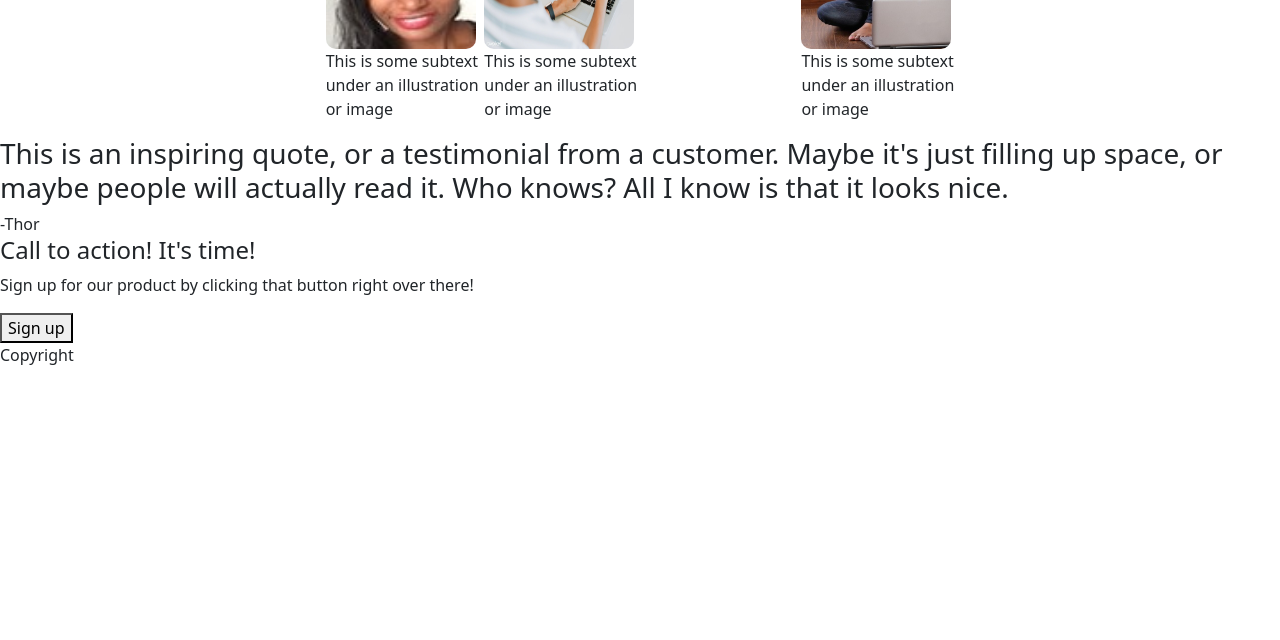
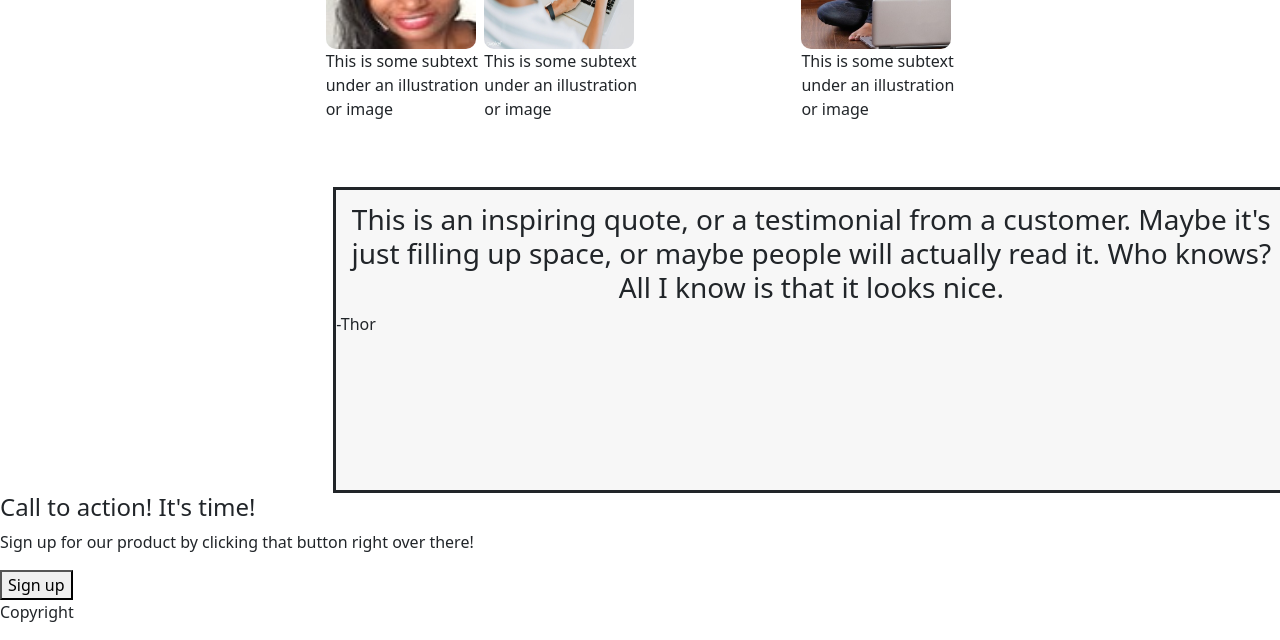
Before and after one commit to Emadoye/CSS-Assignment, a plain HTML site: page index.html in a window 1280 px wide. Shown: the part 668-1308 px from the top of the page. Before the commit the page ends 1051 px from the top, so only its background shows below. Drawn offline with nearby package versions, Linux system fonts and the light colour scheme.

Commit message:
dealt with the class .sect

```diff
--- a/css/style.css
+++ b/css/style.css
@@ -16,6 +16,15 @@
   width: 50%;
   background-color: white;
   border: 0rem;
+}
+
+.sect {
+  background-color: rgba(245, 245, 245, 0.815);
+  height: 300px;
+  width: 950px;
+  margin-top: 50px;
+  margin-left: 250pt;
+  margin-right: 100pt;
 }
 
 .first-section {
@@ -51,6 +60,11 @@ h2 {
   font-weight: 700;
 }
 
+h3 {
+  text-align: center;
+  padding-top: 10pt;
+}
+
 ul,
 li {
   list-style: none;
--- a/index.html
+++ b/index.html
@@ -100,12 +100,14 @@
         </figure>
       </span>
     </div>
+    <div class="sect">
       <h3>
         This is an inspiring quote, or a testimonial from a customer. Maybe it's
         just filling up space, or maybe people will actually read it. Who knows?
         All I know is that it looks nice.
       </h3>
       <figcaption>-Thor</figcaption>
+    </div>
     <h4>Call to action! It's time!</h4>
     <p>Sign up for our product by clicking that button right over there!</p>
     <button>Sign up</button>
```
Lines whose indentation alone changed are shown as unchanged.
